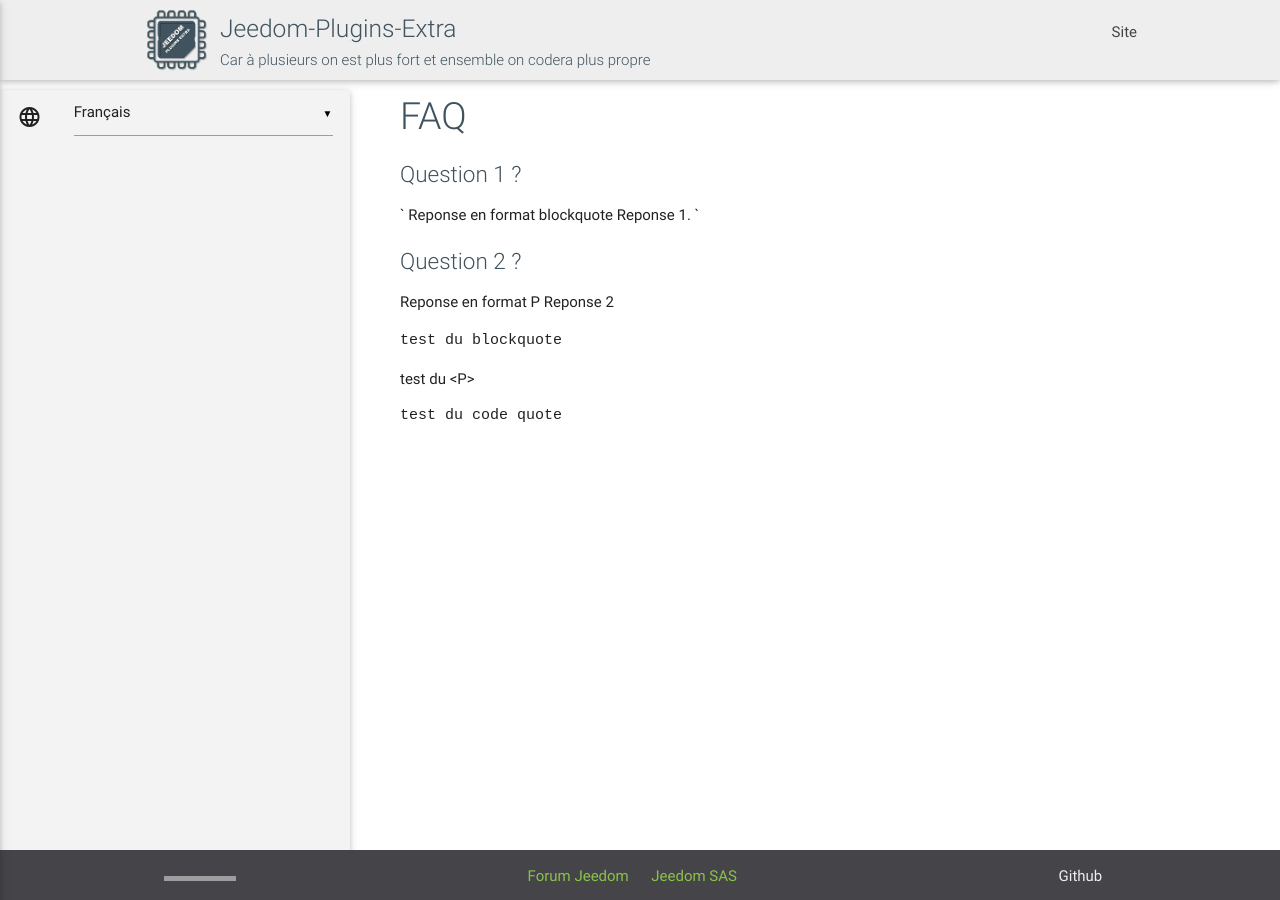
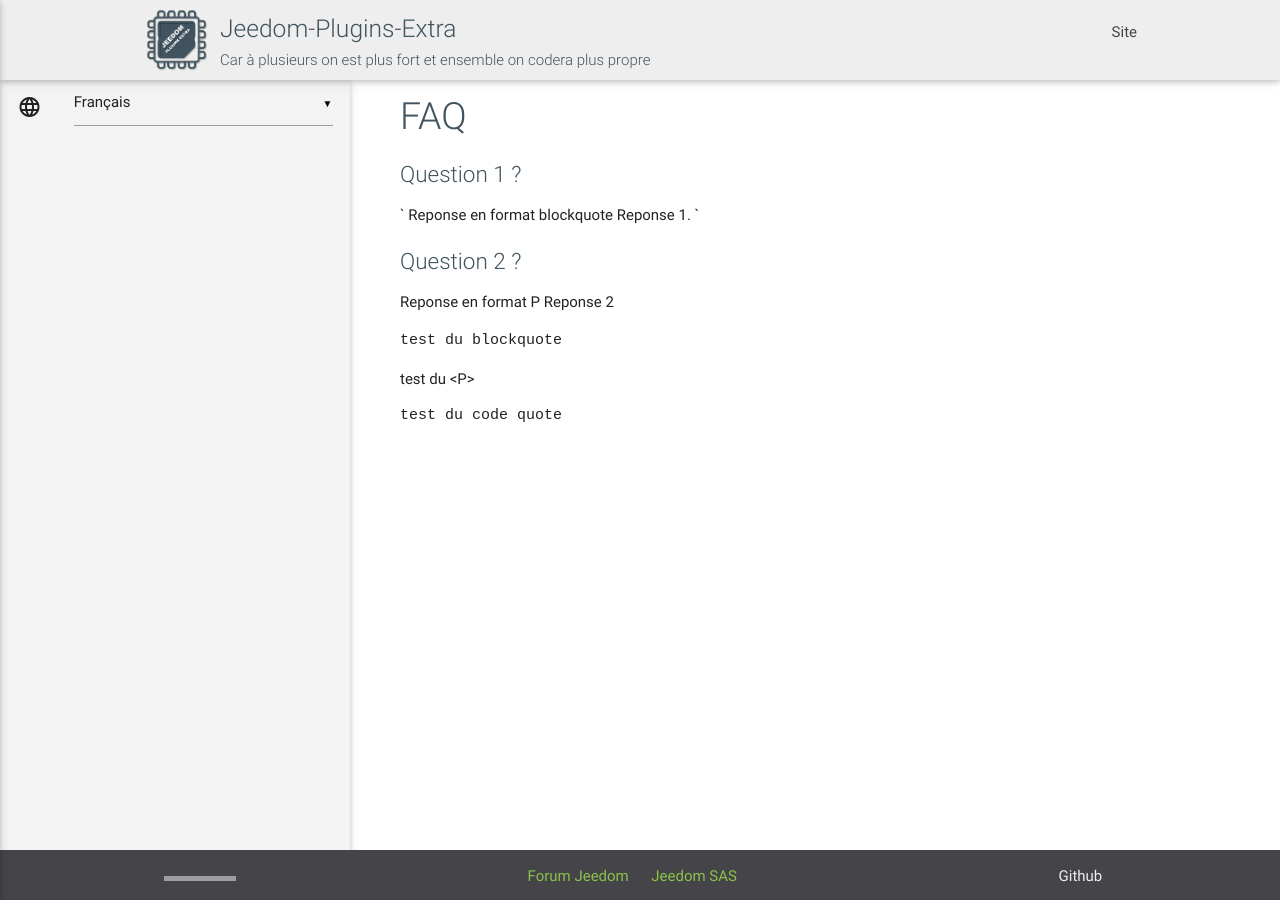
Before and after one commit to rjullien/testPluginTemplateV2, a Jekyll site: the page built from fr_FR/faq.md, in a window 1280 px wide. Built offline with Jekyll 4.4.1, drawn with Linux system fonts in a browser that asks for light colours; our own code applies the rules of GitHub Pages for plain Markdown files; grey boxes are pictures that could not be loaded.

Commit message:
sidnav correction

```diff
--- a/assets/css/styles.css
+++ b/assets/css/styles.css
@@ -48,7 +48,7 @@ font-size: 1.9rem;
 #side-nav {
 	background-color:#F3F3F3 !important;
 	z-index:-1 !important;
-	top:90px !important;
+	top:80px !important;
 	width : 350px !important;
 }
 #div_menuMobile {
```
